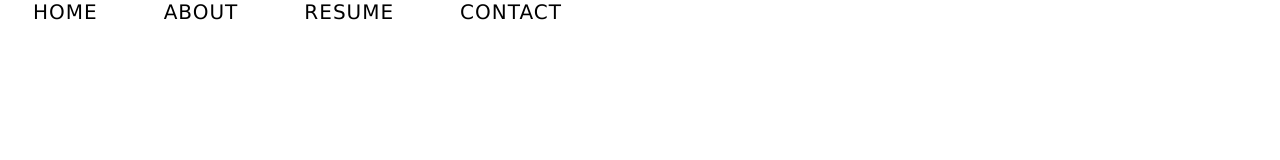
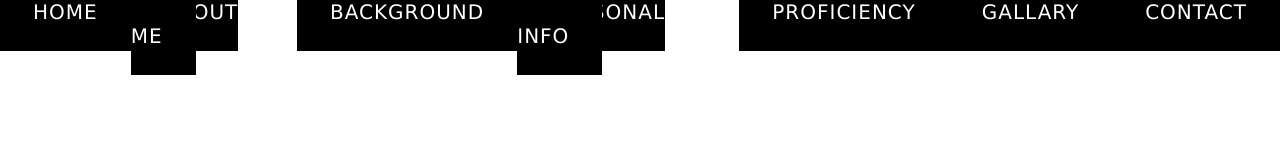
Before and after one commit to Zero-originality/Briones_Portfolio, a plain HTML site: page index.html in a window 1280 px wide. Drawn offline with Linux system fonts and the light colour scheme.

Commit message:
added more header menus

```diff
--- a/index.html
+++ b/index.html
@@ -14,16 +14,26 @@
                 <a href="./" class="header_link">HOME</a>
             </li>
             <li class="head_link-wrap">
-                <a href="#about" class="header_link">ABOUT</a>
+                <a href="#about" class="header_link">ABOUT ME</a>
             </li>
             <li class="head_link-wrap">
-                <a href="#projects" class="header_link">RESUME</a>
+                <a href="#background" class="header_link">BACKGROUND</a>
+            </li>
+            <li class="head_link-wrap">
+                <a href="#hobbies" class="header_link">PERSONAL INFO</a>
+            </li>
+            <li class="head_link-wrap">
+                <a href="#skills" class="header_link">PROFICIENCY</a>
+            </li>
+            <li class="head_link-wrap">
+                <a href="#gallary" class="header_link">GALLARY</a>
             </li>
             <li class="head_link-wrap">
                 <a href="#contact" class="header_link">CONTACT</a>
             </li>
         </ul>
     </nav>
+
 </head>
 
 </body>
--- a/style.css
+++ b/style.css
@@ -8,7 +8,7 @@
 .Head_content{
     height: 90px;
     width: 100%;
-    background-color: white;
+    background-color: black;
     display: flex;
     justify-content: space-between;
     align-items: center;
@@ -29,6 +29,7 @@
 .header_link{
     text-decoration: none;
     letter-spacing: 1px;
-    color: black;
+    background-color: black;
+    color: white;
     padding: 27px 33px 27px 33px;
 }
```
